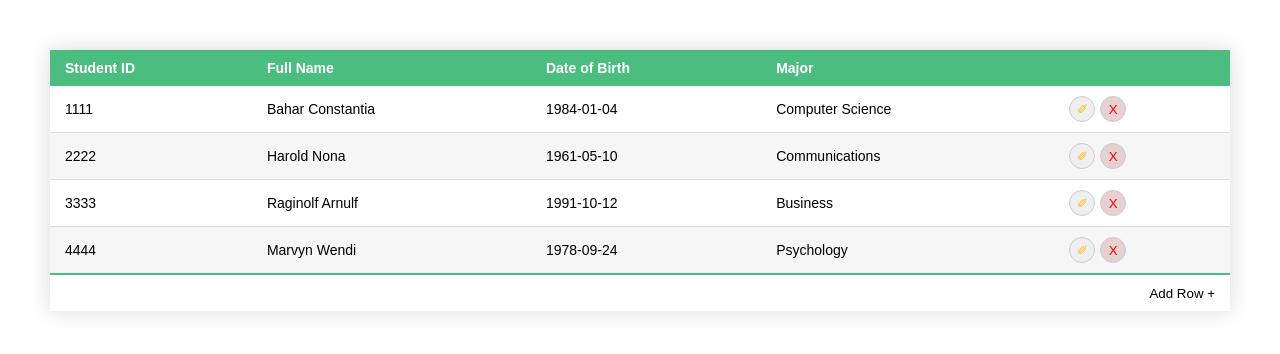
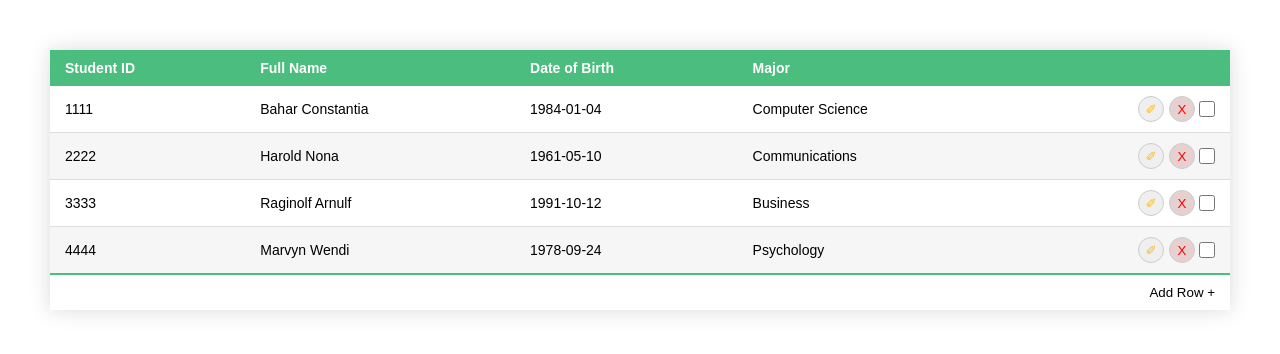
Before and after one commit to MRAlirad/tanstack-table, a React (Vite) app: page / in a window 1280 px wide. Shown: the top 354 px of the page. Built offline with nearby package versions, Linux system fonts and the light colour scheme.

Commit message:
Remove multiple table rows

```diff
--- a/components/ActionCell.jsx
+++ b/components/ActionCell.jsx
@@ -49,6 +49,11 @@ const ActionCell = ({ row, table }) => {
 					</button>
 				</div>
 			)}
+			<input
+				type="checkbox"
+				checked={row.getIsSelected()}
+				onChange={row.getToggleSelectedHandler()}
+			/>
 		</div>
 	);
 };
--- a/components/FooterCell.jsx
+++ b/components/FooterCell.jsx
@@ -2,9 +2,22 @@ import PropTypes from 'prop-types';
 
 const FooterCell = ({ table }) => {
 	const meta = table.options.meta;
+	const selectedRows = table.getSelectedRowModel().rows;
+	const removeRows = () => {
+		meta.removeSelectedRows(table.getSelectedRowModel().rows.map(row => row.index));
+		table.resetRowSelection();
+	};
 
 	return (
 		<div className="footer-buttons">
+			{selectedRows.length > 0 && (
+				<button
+					className="remove-button"
+					onClick={removeRows}
+				>
+					Remove Selected x
+				</button>
+			)}
 			<button onClick={() => meta?.addRow()}>Add Row +</button>
 		</div>
 	);
--- a/components/Table.jsx
+++ b/components/Table.jsx
@@ -80,6 +80,7 @@ const Table = () => {
 		data,
 		columns,
 		getCoreRowModel: getCoreRowModel(),
+		enableRowSelection: true,
 		meta: {
 			editedRows,
 			setEditedRows,
@@ -117,6 +118,12 @@ const Table = () => {
 			},
 			removeRow: rowIndex => {
 				const setFilterFunc = old => old.filter((_row, index) => index !== rowIndex);
+				setData(setFilterFunc);
+				setOriginalData(setFilterFunc);
+			},
+			removeSelectedRows: selectedRows => {
+				const setFilterFunc = old =>
+					old.filter((_row, index) => !selectedRows.includes(index));
 				setData(setFilterFunc);
 				setOriginalData(setFilterFunc);
 			},
--- a/src/App.css
+++ b/src/App.css
@@ -3,11 +3,9 @@
 	margin: 0;
 	box-sizing: border-box;
 }
-
 body {
 	padding: 50px;
 }
-
 .table-box {
 	width: 100%;
 }
@@ -70,6 +68,19 @@ table .edit-cell-action {
 	display: flex;
 	gap: 5px;
 }
+table .edit-cell-container {
+	display: flex;
+	justify-content: end;
+	align-items: center;
+	gap: 4px;
+}
+table input[type='checkbox'] {
+	width: 16px;
+	height: 16px;
+}
+table .remove-button {
+	color: #e44747;
+}
 table button[name='cancel'] {
 	color: #7b7b7b;
 }
@@ -87,6 +98,13 @@ table .edit-cell {
 	gap: 5px;
 }
 
+table .footer-buttons {
+	display: flex;
+	align-items: end;
+	justify-content: end;
+	gap: 10px;
+}
+
 table .footer-buttons button {
 	border: none;
 	background-color: transparent;
```
